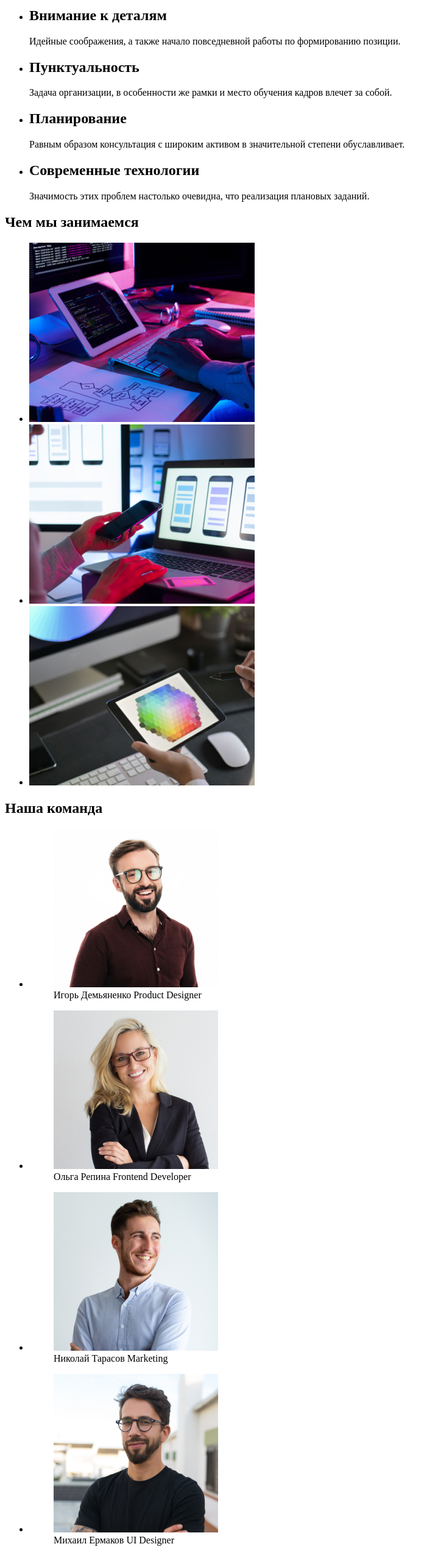
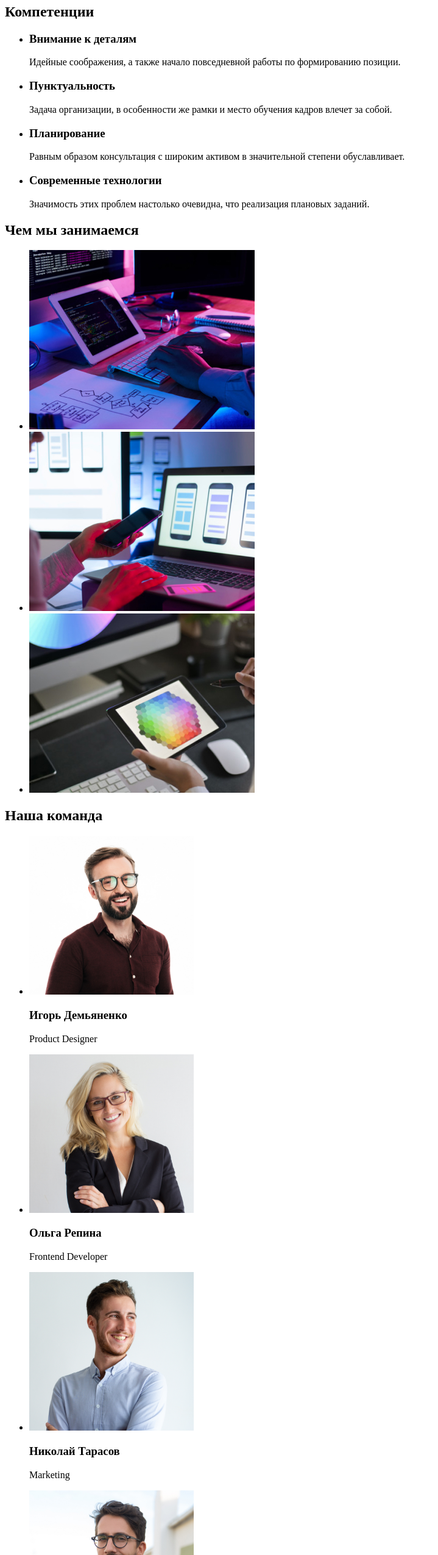
Before and after one commit to VadiDem/goit-markup-hw-01, a plain HTML site: page index.html in a window 1280 px wide. Shown: the part 250-2800 px from the top of the page at 61% size, without its empty margins (0-719 px from the left). Drawn offline with Linux system fonts and the light colour scheme.

Commit message:
Отображает замечания ментора

```diff
--- a/index.html
+++ b/index.html
@@ -1,5 +1,5 @@
   <!DOCTYPE html>
-  <html lang="en">
+  <html lang="ru">
   <head>
     <meta charset="UTF-8">
     <meta http-equiv="X-UA-Compatible" content="IE=edge">
@@ -9,9 +9,7 @@
   <body>
     <header>
       <nav>
-        <a href="/">
-          <img src="./images/WebStudio.svg" alt="Логотип студии" />
-        </a>
+        <a href="/">WebStudio</a>
 
         <ul>
           <li><a href="">Студия</a></li>
@@ -34,21 +32,22 @@
 </div>
 
 <section>
+  <h2>Компетенции</h2>
   <ul>
     <li>
-      <h2>Внимание к деталям</h2>
+      <h3>Внимание к деталям</h3>
       <p>Идейные соображения, а также начало повседневной работы по формированию позиции.</p>
     </li>
     <li>
-      <h2>Пунктуальность</h2>
+      <h3>Пунктуальность</h3>
       <p>Задача организации, в особенности же рамки и место обучения кадров влечет за собой.</p>
     </li>
     <li>
-      <h2>Планирование</h2>
+      <h3>Планирование</h3>
       <p>Равным образом консультация с широким активом в значительной степени обуславливает.</p>
     </li>
     <li>
-      <h2>Современные технологии</h2>
+      <h3>Современные технологии</h3>
       <p>Значимость этих проблем настолько очевидна, что реализация плановых заданий.</p>
     </li>
   </ul>
@@ -73,37 +72,31 @@
   <h2>Наша команда</h2>
   <ul>
     <li>
-      <figure>
-<img src="./images/img4.jpg" alt="фото Игоря Демьяненко" width="270">
-<figcaption>Игорь Демьяненко Product Designer</figcaption>
-      </figure>
+     <img src="./images/img4.jpg" alt="фото Игоря Демьяненко" width="270">
+        <h3>Игорь Демьяненко</h3>
+        <p>Product Designer</p>
     </li>
     <li>
-      <figure>
         <img src="./images/img5.jpg" alt="фото Ольги Репиной" width="270">
-        <figcaption>Ольга Репина Frontend Developer</figcaption>
-      </figure>
+        <h3>Ольга Репина</h3>
+        <p>Frontend Developer</p>
       </li>
       <li>
-        <figure>
           <img src="./images/img6.jpg" alt="фото Николая Тарасова" width="270">
-          <figcaption>Николай Тарасов Marketing</figcaption>
-        </figure>
+          <h3>Николай Тарасов</h3>
+          <p>Marketing</p>
       </li>
       <li>
-        <figure>
           <img src="./images/img7.jpg" alt="фото Михаила Ермакова" width="270">
-          <figcaption>Михаил Ермаков UI Designer</figcaption>
-        </figure>
+          <h3>Михаил Ермаков</h3>
+          <p>UI Designer</p>
       </li>
   </ul>
 </section>
     </main>
 
 <footer>
-  <a href="/">
-    <img src="./images/WebStudio.svg" alt="" />
-  </a>
+  <a href="/">WebStudio</a>
   <address>
     <ul>
       <li><a href="https://bit.ly/3pXMvUd" target="_blank" rel="noopener noreferrer">г. Киев, пр-т
```
